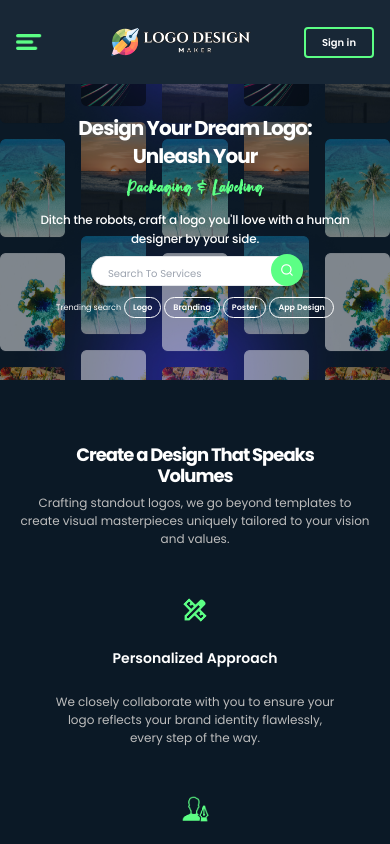
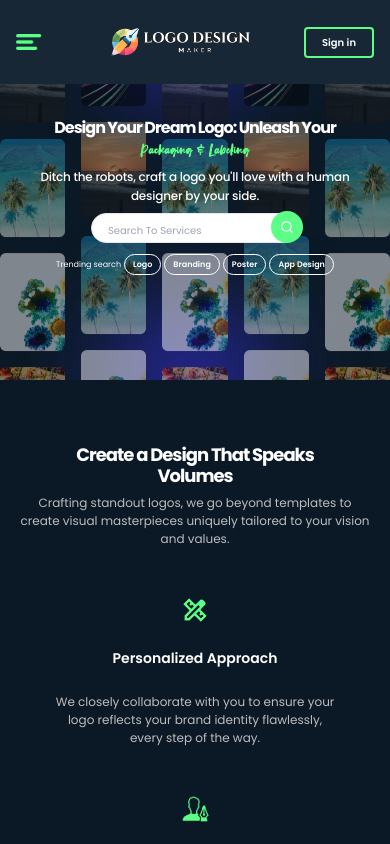
Before and after one commit to shashank8112357010/logo-designmaker, a Next.js app: page / in a window 390 px wide. Shown: the top 844 px of the page. Built offline with nearby package versions, Linux system fonts and the light colour scheme.

Commit message:
created hero banner

```diff
--- a/src/app/components/home/HeroBanner.js
+++ b/src/app/components/home/HeroBanner.js
@@ -21,10 +21,10 @@ export default function HeroBanner() {
     useEffect(() => {
         const interval = setInterval(() => {
             setCurrentIndex((prevIndex) => (prevIndex + 1) % texts.length);
-        }, 2000); // Change the interval duration as needed
+        }, 2000);
 
         return () => clearInterval(interval);
-    }, []);
+    }, [texts.length]);
 
 
     return (
@@ -45,8 +45,15 @@ export default function HeroBanner() {
 
                 <main className="top-[30%] md:top-[30%] z-30 sm:w-[984px] max-w-[984px] min-h-[341px] absolute sm:px-0 sm:mt-5">
                     <div className="flex justify-center items-center flex-col gap-2 sm:gap-6 w-full">
-                        <h1 className="w-full text-mobHeaderText sm:text-tabHeaderText lg:text-lapHeaderText font-bold leading-[28px] sm:leading-[35px] lg:leading-[58.85px] text-white capitalize text-center tracking-[-1px] lg:-tracking-[3px] max-w-[300px] sm:max-w-5xl">Design your dream logo: Unleash your <br />
-                            <span className="font-[100px] font-springRainSolid text-primaryGreen tracking-wide">{texts[currentIndex]}</span>
+                        <h1 className="w-full text-mobHeaderTex text-centert sm:text-tabHeaderText lg:text-lapHeaderText font-bold leading-[28px] sm:leading-[35px] lg:leading-[58.85px] text-white capitalize text-center tracking-[-1px] lg:-tracking-[3px] max-w-[300px] sm:max-w-5xl">Design your dream logo: Unleash your <br />
+                            <div className="marquee-container flex justify-center items-center font-[100px] font-springRainSolid text-primaryGreen tracking-wide transition-all">
+                                {texts.map((text, index) => (
+                                    <div key={index}
+                                        className={`marquee-text ${index === currentIndex ? 'active' : ''}`}>
+                                        {text}
+                                    </div>
+                                ))}
+                            </div>
                         </h1>
                         <div className="text-white flex flex-col justify-center items-center">
                             <p className="mb-2 sm:mb-8 text-center text-mobHeaderBody sm:text-tabHeaderBody lg:text-lapHeaderBody font-medium leading-[19px] sm:leading-[22px] lg:leading-[25px] tracking-[-0.2px] max-w-[330px] sm:max-w-5xl">Ditch the robots, craft a logo you&apos;ll love with a human designer by your side.</p>
--- a/src/app/components/navbar/Navbar.js
+++ b/src/app/components/navbar/Navbar.js
@@ -109,9 +109,9 @@ export default function Navbar() {
                         </li>
 
                         <li className="flex item-center py-[10px] gap-1 justify-center">
-                            <a className="hover:text-primaryGreen h-full flex justify-center items-center" href="#">
+                            <Link href="/price" className="hover:text-primaryGreen h-full flex justify-center items-center" >
                                 Price
-                            </a>
+                            </Link>
                         </li>
                         <li className="flex item-center py-[10px] gap-1 justify-center">
                             <a className="hover:text-primaryGreen h-full flex justify-center items-center" href="#">
@@ -193,7 +193,7 @@ export default function Navbar() {
                                     </div>
                                 </ul>
                             </li>
-                            <li className="customBorderBottom py-3 border-primaryGrey pb-2 cursor-pointer" onClick={() => setHide(false)}><a>Pricing</a></li>
+                            <li className="customBorderBottom py-3 border-primaryGrey pb-2 cursor-pointer" onClick={() => setHide(false)}><Link href="/price">Pricing</Link></li>
                             <li className="customBorderBottom py-3 border-primaryGrey pb-2 cursor-pointer" onClick={() => setHide(false)}><a>Contact</a></li>
                             <li className="customBorderBottom py-3 border-primaryGrey pb-2 cursor-pointer" onClick={() => setHide(false)}><a>Resources</a></li>
                         </ul>
--- a/src/app/globals.css
+++ b/src/app/globals.css
@@ -173,3 +173,45 @@
     transform: translate(-50%, -50%);
     z-index: 9999;
 }
+
+/* //sliding for home section  */
+.marquee-container {
+    position: relative;
+    height: 60px;
+    overflow: hidden;
+    font-weight: 250px;
+}
+
+.marquee-text {
+    position: absolute;
+    top: 4rem;
+    right: 0rem;
+    left: 0;
+    opacity: 0;
+    transition: opacity 0.5s, transform 1s;
+}
+
+.marquee-text.active {
+    opacity: 1;
+    transform: translateY(-100%);
+}
+
+@media (max-width : 978px) {
+    .marquee-container {
+        height: 40px;
+    }
+
+    .marquee-text {
+        top: 2.8rem;
+    }
+}
+
+@media (max-width : 640px) {
+    .marquee-container {
+        height: 17px;
+    }
+
+    .marquee-text {
+        top: 1.4rem;
+    }
+}
--- a/src/app/price/page.js
+++ b/src/app/price/page.js
@@ -1,5 +1,7 @@
-export default function Price () {
+import Image from "next/image";
+
+export default function Price() {
     return (
-        <div>price</div>
+        <div>aman</div>
     )
 }
```
Also changed, not shown: public/pricing/pricingLeftDollar.png (added), public/pricing/pricingRightDollar.png (added).
